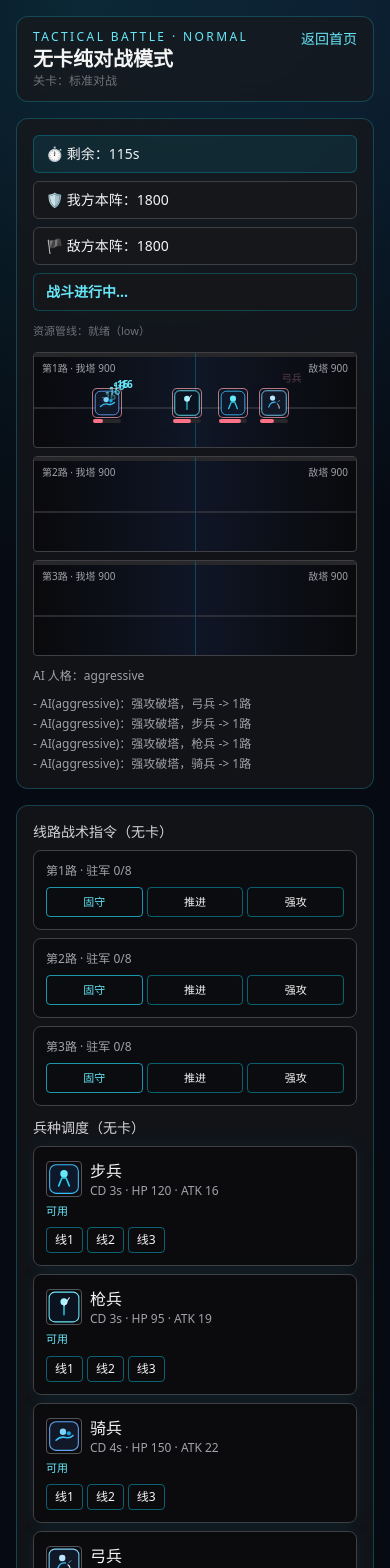
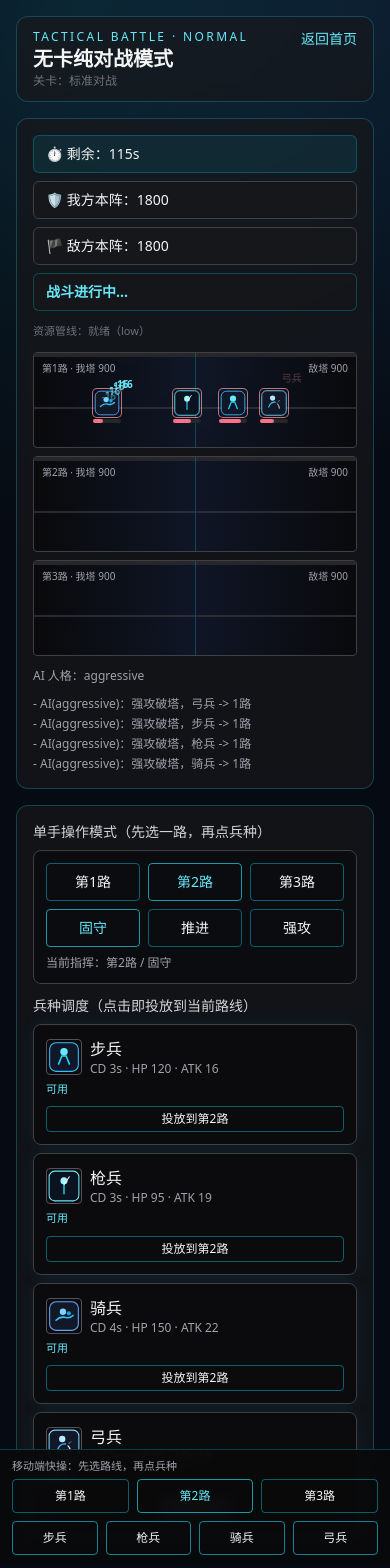
Before and after one commit to Sinon4869/sinon_warring_states_game, a Next.js app: page /battle in a window 390 px wide. Shown: the top 1568 px of the page. Built offline with nearby package versions, Linux system fonts and the light colour scheme.

Commit message:
feat(battle-ui): simplify controls to single-lane one-hand command flow

```diff
--- a/app/battle/page.tsx
+++ b/app/battle/page.tsx
@@ -109,6 +109,7 @@ export default function BattlePage() {
   const [playerTroopCd, setPlayerTroopCd] = useState<Record<string, number>>({});
   const [aiTroopCd, setAiTroopCd] = useState<Record<string, number>>({});
   const [laneOrders, setLaneOrders] = useState<LaneOrder[]>(['hold', 'hold', 'hold']);
+  const [selectedLane, setSelectedLane] = useState(1);
   const [effects, setEffects] = useState<CombatFx[]>([]);
   const [assetStatus, setAssetStatus] = useState<'loading' | 'ready'>('loading');
   const [assetTier, setAssetTier] = useState<'high' | 'mid' | 'low'>('mid');
@@ -578,35 +579,38 @@ export default function BattlePage() {
       </section>
 
       <section className="panel p-4 pb-[calc(env(safe-area-inset-bottom)+12px)] md:pb-4">
-        <p className="mb-2 text-sm text-zinc-300">线路战术指令（无卡）</p>
-        <div className="mb-3 grid gap-2 md:grid-cols-3">
-          {[0, 1, 2].map((lane) => {
-            const order = laneOrders[lane];
-            const playerCount = units.filter((u) => u.owner === 'player' && u.lane === lane).length;
-            return (
-              <div key={`order-${lane}`} className="rounded-lg border border-zinc-700 bg-zinc-950/60 p-3">
-                <p className="text-xs text-zinc-400">第{lane + 1}路 · 驻军 {playerCount}/8</p>
-                <div className="mt-2 grid grid-cols-3 gap-1">
+        <p className="mb-2 text-sm text-zinc-300">单手操作模式（先选一路，再点兵种）</p>
+        <div className="mb-3 rounded-lg border border-zinc-700 bg-zinc-950/60 p-3">
+          <div className="mb-2 flex gap-2">
+            {[0, 1, 2].map((lane) => (
+              <button
+                key={`lane-select-${lane}`}
+                onClick={() => setSelectedLane(lane)}
+                className={`chip-btn flex-1 ${selectedLane === lane ? 'border-cyan-400/70 text-cyan-300' : ''}`}
+              >
+                第{lane + 1}路
+              </button>
+            ))}
+          </div>
+          <div className="flex gap-2">
             {([
               ['hold', '固守'],
               ['push', '推进'],
               ['burst', '强攻']
             ] as const).map(([k, label]) => (
               <button
-                      key={`${lane}-${k}`}
-                      onClick={() => setLaneOrders((prev) => prev.map((v, i) => (i === lane ? k : v)) as LaneOrder[])}
-                      className={`chip-btn px-1 py-1 text-[11px] ${order === k ? 'border-cyan-400/70 text-cyan-300' : ''}`}
+                key={`selected-${k}`}
+                onClick={() => setLaneOrders((prev) => prev.map((v, i) => (i === selectedLane ? k : v)) as LaneOrder[])}
+                className={`chip-btn flex-1 ${laneOrders[selectedLane] === k ? 'border-cyan-400/70 text-cyan-300' : ''}`}
               >
                 {label}
               </button>
             ))}
           </div>
-              </div>
-            );
-          })}
+          <p className="mt-2 text-xs text-zinc-400">当前指挥：第{selectedLane + 1}路 / {laneOrders[selectedLane] === 'hold' ? '固守' : laneOrders[selectedLane] === 'push' ? '推进' : '强攻'}</p>
         </div>
 
-        <p className="mb-2 text-sm text-zinc-300">兵种调度（无卡）</p>
+        <p className="mb-2 text-sm text-zinc-300">兵种调度（点击即投放到当前路线）</p>
         <div className="grid gap-2 md:grid-cols-4">
           {TROOPS.map((t) => {
             const cd = playerTroopCd[t.id] ?? 0;
@@ -621,17 +625,14 @@ export default function BattlePage() {
                   </div>
                 </div>
                 <p className="mt-1 text-[11px] text-cyan-300">{cd > 0 ? `冷却中 ${Math.ceil(cd / 1000)}s` : '可用'}</p>
-                <div className="mt-2 flex gap-1">
-                  {[0, 1, 2].map((lane) => (
+                <div className="mt-2">
                   <button
-                      key={`${t.id}-${lane}`}
-                      onClick={() => deploy('player', t, lane)}
+                    onClick={() => deploy('player', t, selectedLane)}
                     disabled={disabled}
-                      className="chip-btn px-2 py-1 text-xs"
+                    className="chip-btn w-full px-2 py-1 text-xs"
                   >
-                      线{lane + 1}
+                    投放到第{selectedLane + 1}路
                   </button>
-                  ))}
                 </div>
               </div>
             );
@@ -640,15 +641,26 @@ export default function BattlePage() {
       </section>
 
       <section className="fixed inset-x-0 bottom-0 z-20 border-t border-cyan-500/30 bg-zinc-950/90 px-3 py-2 backdrop-blur md:hidden" style={{ paddingBottom: 'calc(env(safe-area-inset-bottom) + 8px)' }}>
-        <p className="mb-1 text-[11px] text-zinc-400">移动端快速调度（步兵）</p>
-        <div className="grid grid-cols-3 gap-2">
+        <p className="mb-1 text-[11px] text-zinc-400">移动端快操：先选路线，再点兵种</p>
+        <div className="mb-2 grid grid-cols-3 gap-2">
           {[0, 1, 2].map((lane) => (
             <button
-              key={`quick-${lane}`}
-              onClick={() => deploy('player', TROOPS[0], lane)}
+              key={`quick-lane-${lane}`}
+              onClick={() => setSelectedLane(lane)}
+              className={`chip-btn text-xs ${selectedLane === lane ? 'border-cyan-400/70 text-cyan-300' : ''}`}
+            >
+              第{lane + 1}路
+            </button>
+          ))}
+        </div>
+        <div className="grid grid-cols-4 gap-2">
+          {TROOPS.map((t) => (
+            <button
+              key={`quick-troop-${t.id}`}
+              onClick={() => deploy('player', t, selectedLane)}
               className="chip-btn border-cyan-400/60 text-xs"
             >
-              线{lane + 1} 快投
+              {t.name}
             </button>
           ))}
         </div>
```
Lines whose indentation alone changed are shown as unchanged.
